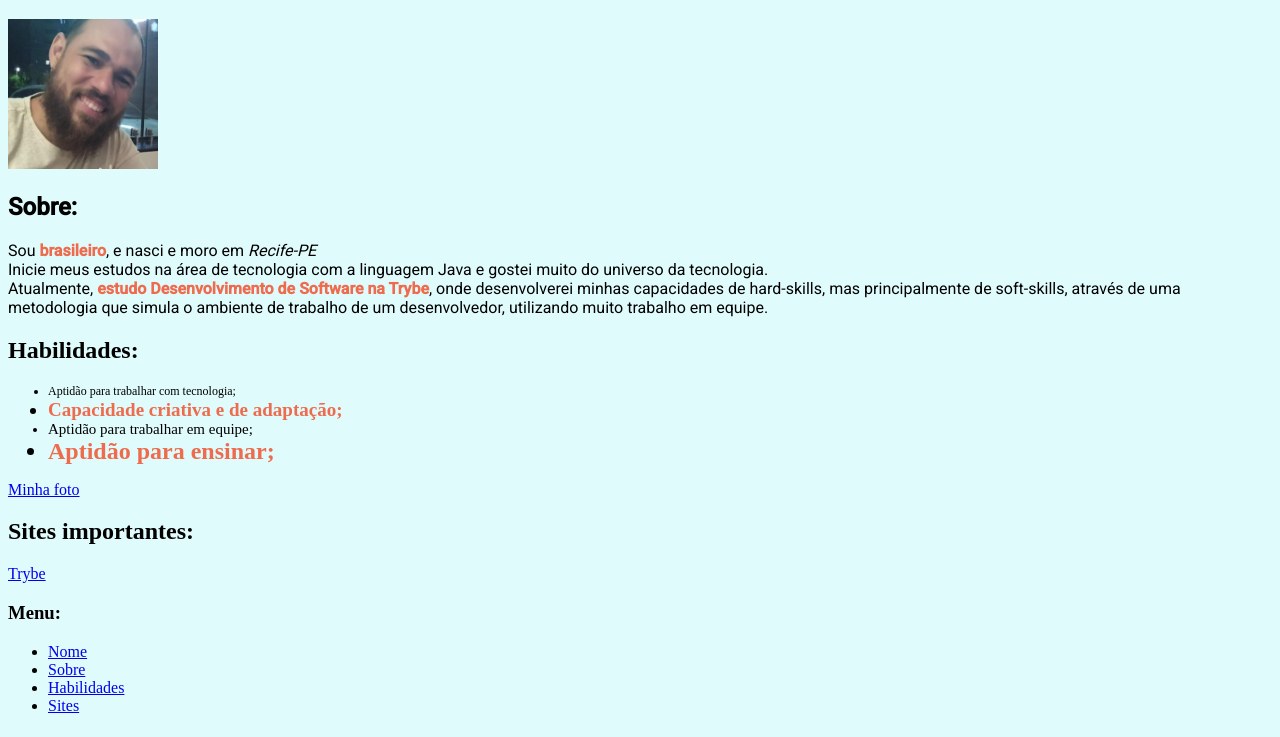
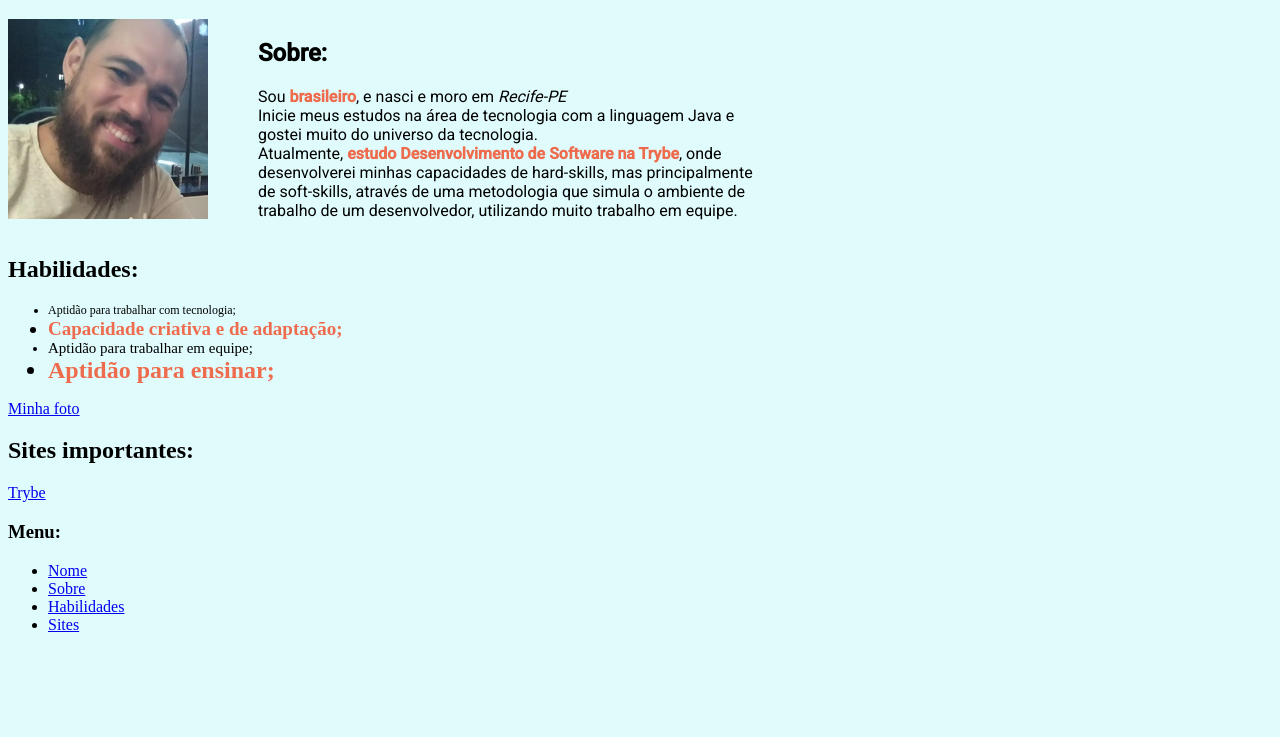
Before and after one commit to PauloGrijp/PauloGrijp.github.io, a plain HTML site: page index.html in a window 1280 px wide. Shown: the part 63-800 px from the top of the page. Drawn offline with Linux system fonts and the light colour scheme.

Commit message:
descricao ao lado da foto

```diff
--- a/index.html
+++ b/index.html
@@ -14,14 +14,15 @@
 </head>
 <body>
 
-    <div>
+    <div class="nome">
       <h1 id="nome">Paulo Roberto Ramos Xavier Filho</h1>
     </div>
-    <div>
-      <img src="me.jpg" alt="Foto minha sorrindo" width="150px" id="eu">
+
+      <div class="foto">
+        <img src="me.jpg" alt="Foto minha sorrindo" width="200px" id="eu">
       </div>
 
-    <div>
+      <div class="sobre">
 
         <h2 id="sobre" class="font-descr">Sobre:</h2>
 
@@ -37,7 +38,10 @@
 
       </div>
 
+    <div style="clear: both;"></div>
+
       <h2 id="skills">Habilidades:</h2>
+
 
       <ul>
         <li class="tamP">Aptidão para trabalhar com tecnologia;</li>
@@ -45,6 +49,7 @@
         <li class="tamM">Aptidão para trabalhar em equipe;</li>
         <li class="tamGG"><strong class="color-destaque">Aptidão para ensinar;</strong></li>
       </ul>
+
 
       <p><a href="#eu">Minha foto</a></p>
 
--- a/style.css
+++ b/style.css
@@ -29,3 +29,14 @@ body{
 .tamGG{
   font-size: 24px;
 }
+
+.foto {
+  float: left;
+
+}
+
+.sobre {
+  width: 500px;
+  float: left;
+  margin-left: 50px;
+}
```
Lines whose indentation alone changed are shown as unchanged.
